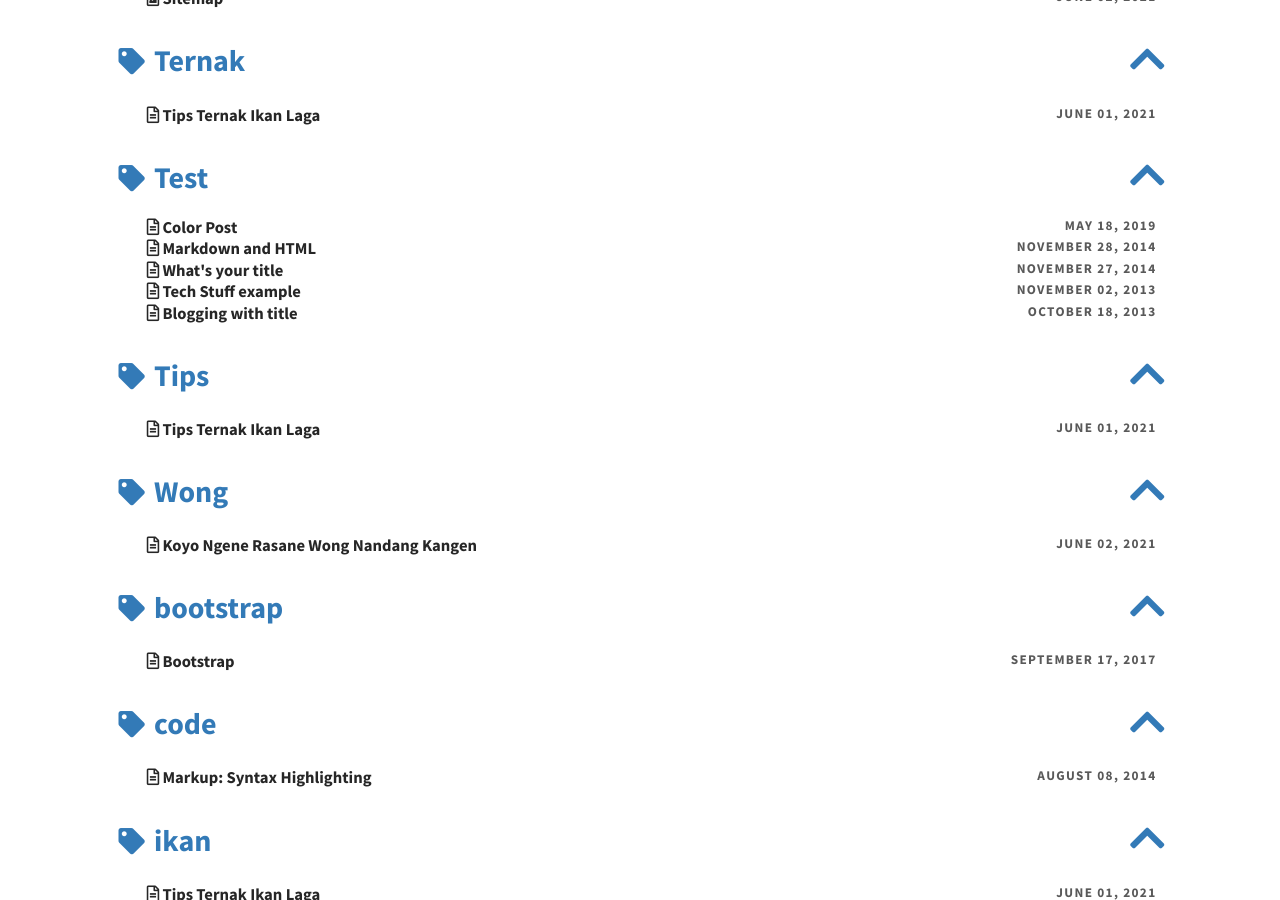
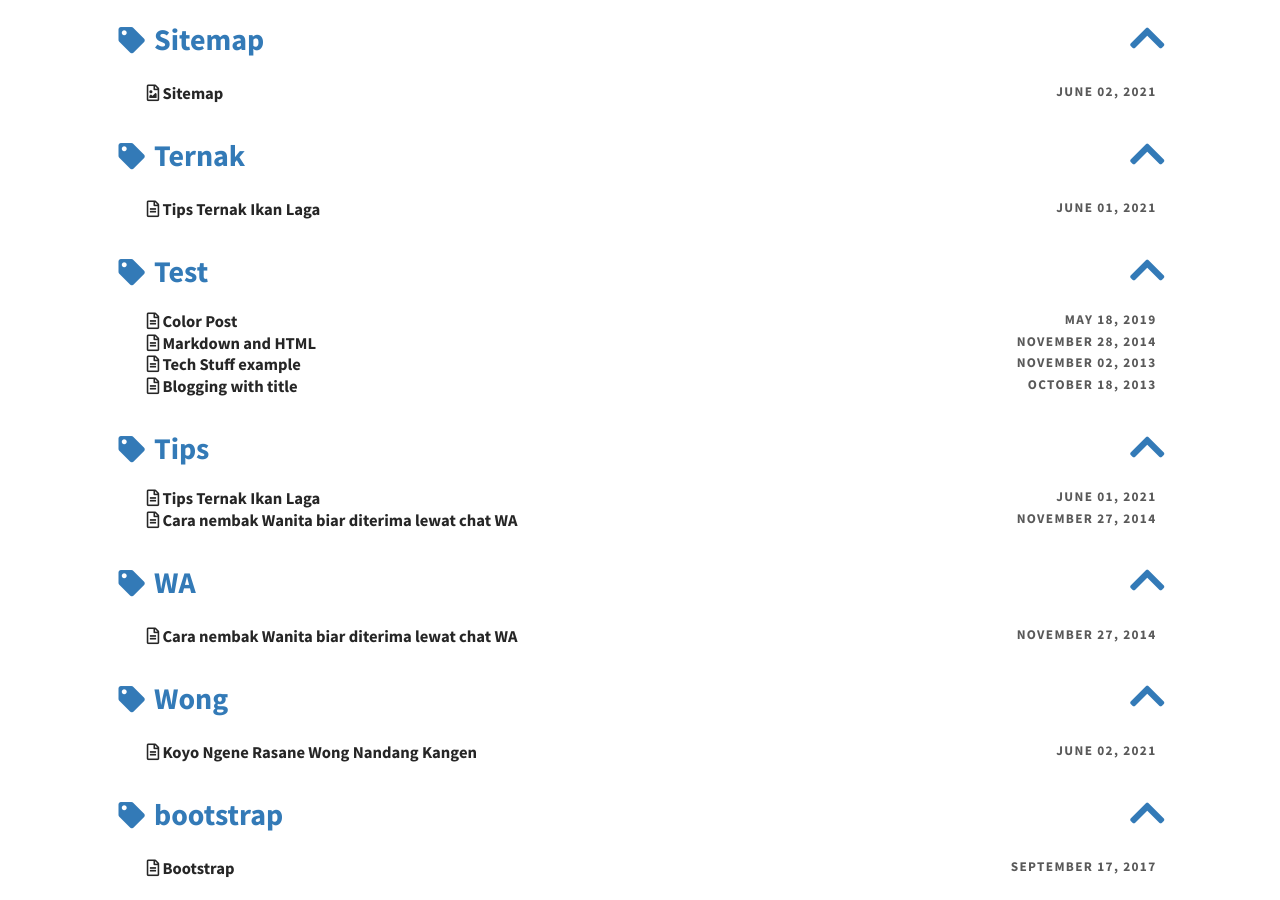
Before and after one commit to akunewb/akunewb.github.i, a Jekyll site: the page built from pages/tags.md, in a window 1280 px wide and 900 px high, scrolled down 3158 px. Built offline with Jekyll 4.4.1, drawn with Linux system fonts in a browser that asks for light colours; part of the change alters nothing that is shown; some of the changed text lies outside the part shown.

Commit message:
Update 2014-11-27-whats-your-title.md

````diff
--- a/_posts/2014-11-27-whats-your-title.md
+++ b/_posts/2014-11-27-whats-your-title.md
@@ -1,31 +1,30 @@
 ---
 layout: post
-title: What's your title
+title: Cara nembak Wanita biar diterima lewat chat WA
 hide_title: true
 feature-img: assets/img/feature-img/story.jpeg
-author: mhagnumdw
-tags: [Test, Lorem]
+author: Tips Random
+tags: [Cara, Tips, WA]
 ---
 
-This is an example of a post which includes a feature image that has a
-text, where you don't want to redisplay the title.
-Mind your image size in order for the text to be displayed where you want it to.
-The only limit is your imagination.
+Ini merupakan tulisan sederhan agar teman - teman sekalian bisa mendapatkanhati wanita idaman.
+Mungkin sebenarnya cara nembak wanita itu sudah banyak beredar di internet.
+Tapi tak ada salahnya kan jika kita berusaha untuk menyampaikan dengan cara yang special.
 
-Here is how the yaml looks inside the post:
+Salah satunya adalah dengan baca artikel dari tipsrandom.eu.org:
 
 ```yml
-title: What's your title
+title: Cara nembak Wanita biar diterima lewat chat WA
 hide_title: true
 feature-img: assets/img/feature-img/story.jpeg
-author: mhagnumdw
-tags: [Test, Lorem]
+author: Tips Random
+tags: [Cara Nembak Wanita, Cara, Tips]
 ```
 
-You may wonder, why is there a title when you are not actually displaying it. <br>
-Well that's due to some jekyll limitation:
+Kamu mungkin bertanya - tanya. <br>
+Apa benar cara ini akan sukses:
 
-> You **can't** set the **title** to the **empty string**
+> Kamu akan menemukan **jawabannya** setelah **membaca** artikel ini **dan semoga berhasil**
 
-The title is used elsewhere than inside the post, for example in the blog page that list this post.
-An empty title would break those pages and possibly prevents jekyll to render your blog.
+Cara yang pertama adalah dengan cara Membuat Dia Nyaman dahulu kemudian buat kejutan dengan main tebak - tebakkan.
+Setelah larut dalam emosi tawa bersama, segera bahas mengenai betapa kamu mencintainya
````
